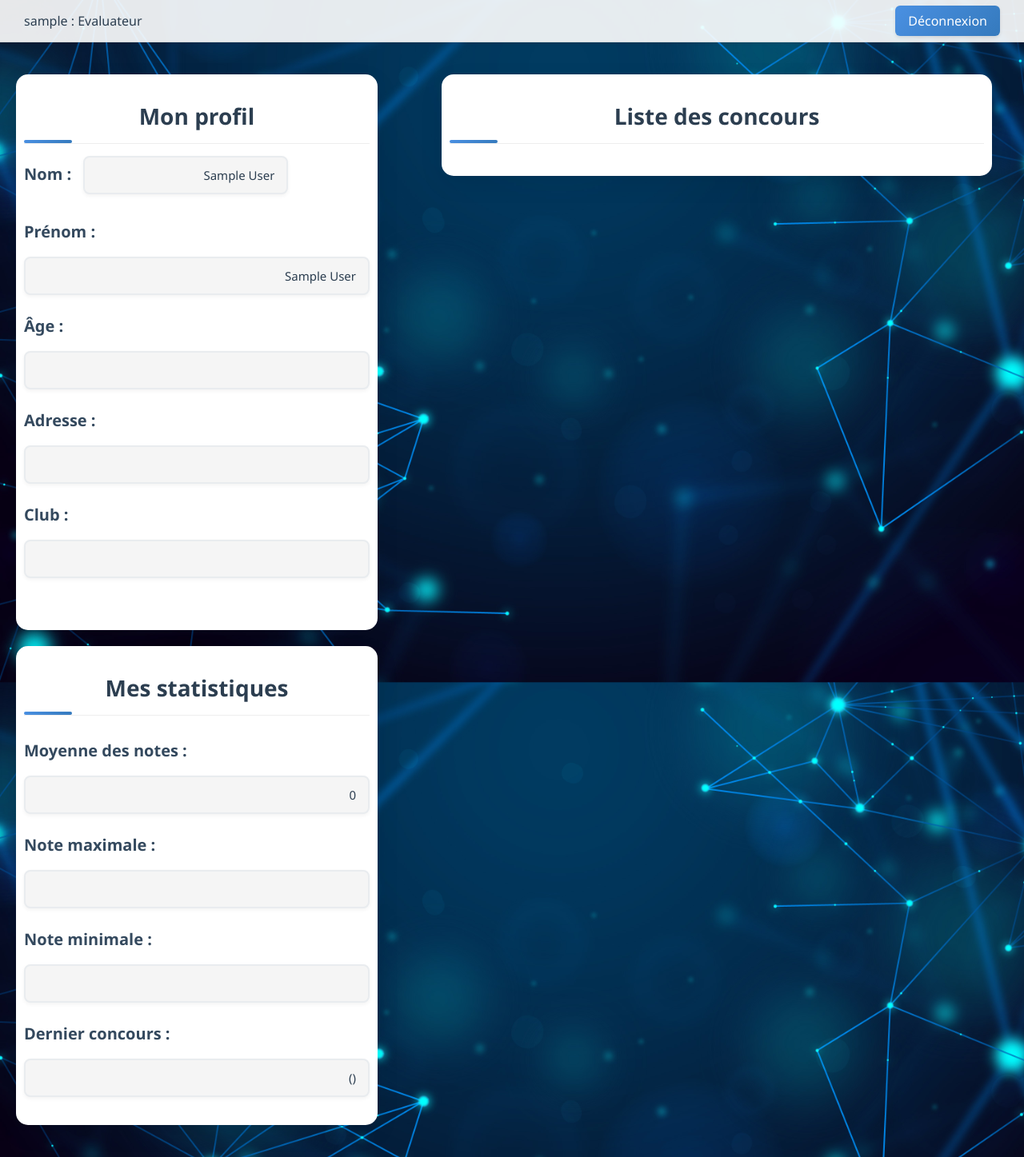
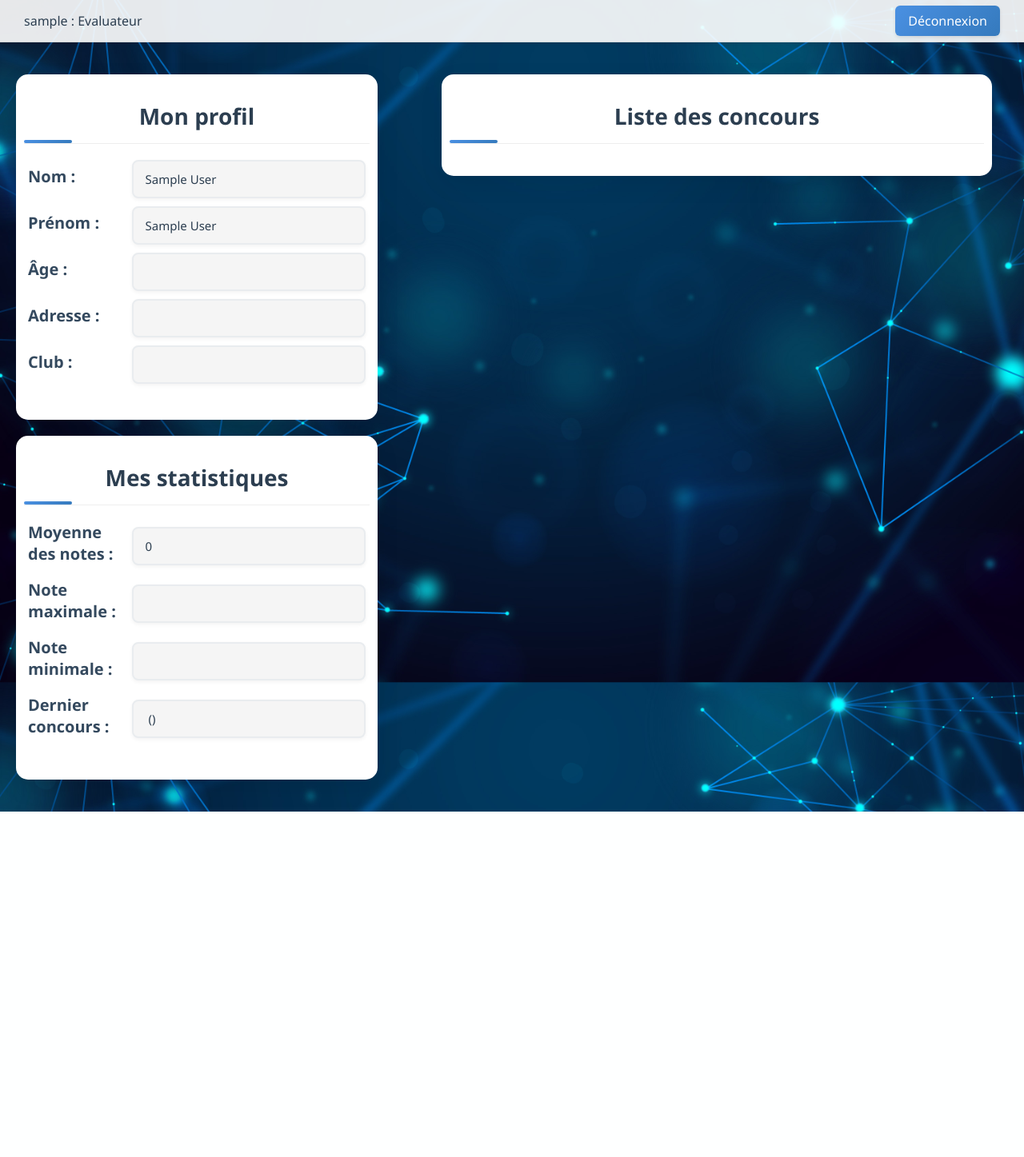
Before and after one commit to atxme/ProjetWeb, a PHP site: page /pages/evaluateur/evaluateur.php in a window 1280 px wide. Shown: the whole page at 80% size. After the commit the page ends 1015 px from the top, so only its background shows below. Run offline with PHP 8.4, Linux system fonts and the light colour scheme; the visitor is signed in with stand-in values (Sample User, id 1); data that the repository does not hold is empty.

Commit message:
add table

```diff
--- a/src/assets/css/evaluateur.css
+++ b/src/assets/css/evaluateur.css
@@ -1,5 +1,5 @@
 body {
-    background-image: url('../../images/font.jpg');
+  background-image: url("../../images/font.jpg");
   background-size: cover;
   background-position: center;
   background-attachment: fixed;
@@ -16,7 +16,7 @@
   display: flex;
   flex-direction: column;
   gap: 30px;
-    font-family: 'Segoe UI', system-ui, sans-serif;
+  font-family: "Segoe UI", system-ui, sans-serif;
 }
 
 .box-info {
@@ -32,7 +32,7 @@
 
 .box-info:hover {
   transform: translateY(-5px);
-    box-shadow: 0 15px 35px rgba(0,0,0,0.12);
+  box-shadow: 0 15px 35px rgba(0, 0, 0, 0.12);
 }
 
 .box {
@@ -42,14 +42,13 @@
   width: auto; /* Ajustez la largeur ou mettez une valeur fixe */
   background: white; /* Couleur de fond */
   border-radius: 15px; /* Coins arrondis */
-    box-shadow: 0 10px 30px rgba(0,0,0,0.08);
+  box-shadow: 0 10px 30px rgba(0, 0, 0, 0.08);
   transition: transform 0.3s ease, box-shadow 0.3s ease;
 }
 
-
 .box:hover {
   transform: translateY(-5px);
-    box-shadow: 0 15px 35px rgba(0,0,0,0.12);
+  box-shadow: 0 15px 35px rgba(0, 0, 0, 0.12);
 }
 
 .header {
@@ -58,7 +57,7 @@
 }
 
 .header h2 {
-    font-family: 'Segoe UI', system-ui, sans-serif;
+  font-family: "Segoe UI", system-ui, sans-serif;
   font-size: 28px;
   font-weight: 600;
   color: #2c3e50;
@@ -69,7 +68,7 @@
 }
 
 .header h2::after {
-    content: '';
+  content: "";
   position: absolute;
   bottom: 0;
   left: 0;
@@ -192,7 +191,7 @@
 }
 
 .status-bar {
-    font-family: 'Segoe UI', system-ui, sans-serif;
+  font-family: "Segoe UI", system-ui, sans-serif;
   /*font-size: 14px;*/
   display: flex;
   justify-content: space-between;
@@ -238,7 +237,7 @@
 
 /* Style des labels */
 .cat {
-    font-family: 'Segoe UI', system-ui, sans-serif;
+  font-family: "Segoe UI", system-ui, sans-serif;
   position: relative; /* Assurez-vous qu'elle reste dans le flux normal */
   width: auto; /* Ajustez la largeur ou mettez une valeur fixe */
   font-size: 20px;
@@ -251,12 +250,11 @@
 
 /* Style des textareas */
 .textarea {
-    font-family: 'Segoe UI', system-ui, sans-serif;
+  font-family: "Segoe UI", system-ui, sans-serif;
   padding: 12px 15px;
   border: 2px solid #e9ecef;
   border-radius: 8px;
   font-size: 15px;
-    margin-bottom: 25px;
   background-color: #f9f9f9; /* Couleur de fond */
   color: #2c3e50; /* Couleur du texte */
   box-shadow: 0 2px 5px rgba(0, 0, 0, 0.05); /* Ombre */
@@ -334,7 +332,6 @@
   font-weight: 500;
 }
 
-
 .data {
   display: flex;
   flex-direction: column;
@@ -357,3 +354,26 @@
   flex: 2;
   text-align: right;
 }
+
+.profile-table {
+  width: 100%;
+  border-collapse: collapse;
+  border-spacing: 0 5em;
+}
+
+.label-cell {
+  text-align: left;
+  padding: 5px;
+  width: 30%;
+}
+
+.input-cell {
+  text-align: right;
+  padding: 5px;
+  width: 70%;
+}
+
+.profile-input {
+  width: 100%;
+  box-sizing: border-box;
+}
--- a/src/pages/evaluateur/evaluateur.php
+++ b/src/pages/evaluateur/evaluateur.php
@@ -3,10 +3,12 @@
 require_once '../../include/db.php';
 
 // Vérification plus stricte de l'authentification et du rôle
-if (!isset($_SESSION['user_id']) ||
+if (
+    !isset($_SESSION['user_id']) ||
     !isset($_SESSION['role']) ||
     $_SESSION['role'] !== 'evaluateur' ||
-    !isset($_SESSION['login'])) {
+    !isset($_SESSION['login'])
+) {
     // Détruire la session si l'accès est non autorisé
     session_destroy();
     header('Location: ../../index.php');
@@ -14,9 +16,11 @@
 }
 
 // Régénérer le token CSRF si nécessaire
-if (empty($_SESSION['csrf_token']) ||
+if (
+    empty($_SESSION['csrf_token']) ||
     !isset($_SESSION['csrf_token_time']) ||
-    (time() - $_SESSION['csrf_token_time']) > 3600) {
+    (time() - $_SESSION['csrf_token_time']) > 3600
+) {
     $_SESSION['csrf_token'] = bin2hex(random_bytes(32));
     $_SESSION['csrf_token_time'] = time();
 }
@@ -85,7 +89,6 @@
 
     // Récupérer les résultats sous forme associative
     $stats = $statsQuery->fetch(PDO::FETCH_ASSOC);
-
 } catch (PDOException $e) {
     // Si une erreur de base de données se produit, l'afficher
     die('Erreur de base de données : ' . $e->getMessage());
@@ -96,23 +99,25 @@
 
 <!DOCTYPE html>
 <html lang="fr">
+
 <head>
     <meta charset="UTF-8">
     <meta name="viewport" content="width=device-width, initial-scale=1.0">
     <title>Evaluateur - Concours de Dessin</title>
     <link rel="stylesheet" href="../../assets/css/evaluateur.css">
 </head>
+
 <body>
     <div class="status-bar">
         <div class="status">
             <?php
             echo htmlspecialchars($_SESSION['login']) . ' : ' .
-                 ucfirst(htmlspecialchars($_SESSION['role']));
+                ucfirst(htmlspecialchars($_SESSION['role']));
             ?>
         </div>
         <div class="logout">
             <?php
-            if(isset($_GET['logout'])) {
+            if (isset($_GET['logout'])) {
                 session_destroy();
                 header('Location: ../../index.php');
                 exit;
@@ -126,47 +131,51 @@
             <div class="box-info">
                 <div class="header">
                     <h2>Mon profil</h2>
-                    <div class="data">
-                        <label class ="cat"><label type ="cat">Nom :</label>
-                        <input class="textarea" value="<?= htmlspecialchars($user['nom']) ?>" disabled>
-                    </div>
-                    <div class="data">
-                        <label class ="cat">Prénom :</label>
-                        <input class="textarea" value="<?= htmlspecialchars($user['prenom']) ?>" disabled>
-                    </div>
-                    <div class="data">
-                        <label class ="cat">Âge :</label>
-                        <input class="textarea" value="<?= htmlspecialchars($user['age']) ?>" disabled>
-                    </div>
-                    <div class="data">
-                        <label class ="cat">Adresse :</label>
-                        <input class="textarea" value="<?= htmlspecialchars($user['adresse']) ?>" disabled>
-                    </div>
-                    <div class="data">
-                        <label class ="cat">Club :</label>
-                        <input class="textarea" value="<?= htmlspecialchars($user['numClub']) ?>" disabled>
-                    </div>
+                    <table class="profile-table">
+                        <tr class="profile-row">
+                            <td class="label-cell"><label class="cat">Nom :</label></td>
+                            <td class="input-cell"><input class="profile-input textarea" value="<?= htmlspecialchars($user['nom']) ?>" disabled></td>
+                        </tr>
+                        <tr class="profile-row">
+                            <td class="label-cell"><label class="cat">Prénom :</label></td>
+                            <td class="input-cell"><input class="profile-input textarea" value="<?= htmlspecialchars($user['prenom']) ?>" disabled></td>
+                        </tr>
+                        <tr class="profile-row">
+                            <td class="label-cell"><label class="cat">Âge :</label></td>
+                            <td class="input-cell"><input class="profile-input textarea" value="<?= htmlspecialchars($user['age']) ?>" disabled></td>
+                        </tr>
+                        <tr class="profile-row">
+                            <td class="label-cell"><label class="cat">Adresse :</label></td>
+                            <td class="input-cell"><input class="profile-input textarea" value="<?= htmlspecialchars($user['adresse']) ?>" disabled></td>
+                        </tr>
+                        <tr class="profile-row">
+                            <td class="label-cell"><label class="cat">Club :</label></td>
+                            <td class="input-cell"><input class="profile-input textarea" value="<?= htmlspecialchars($user['nomClub']) ?>" disabled></td>
+                        </tr>
+                    </table>
                 </div>
             </div>
             <div class="box-info">
                 <div class="header">
                     <h2>Mes statistiques</h2>
-                </div>
-                <div class="data">
-                    <label class ="cat">Moyenne des notes :</label>
-                    <input class="textarea" value="<?= htmlspecialchars(strval(round($stats['moyenne_notes'], 2))) ?>" disabled>
-                </div>
-                <div class="data">
-                    <label class ="cat">Note maximale :</label>
-                    <input class="textarea" value="<?= htmlspecialchars($stats['note_max']) ?>" disabled>
-                </div>
-                <div class="data">
-                    <label class ="cat">Note minimale :</label>
-                    <input class="textarea" value="<?= htmlspecialchars($stats['note_min']) ?>" disabled>
-                </div>
-                <div class="data">
-                    <label class ="cat">Dernier concours :</label>
-                    <input class="textarea" value="<?= htmlspecialchars($stats['nom_concours'] . ' (' . $stats['dernier_concours'] . ')') ?>" disabled>
+                    <table class="profile-table">
+                        <tr class="profile-row">
+                            <td class="label-cell"><label class="cat">Moyenne des notes :</label></td>
+                            <td class="input-cell"><input class="profile-input textarea" value="<?= htmlspecialchars(strval(round($stats['moyenne_notes'], 2))) ?>" disabled></td>
+                        </tr>
+                        <tr class="profile-row">
+                            <td class="label-cell"><label class="cat">Note maximale :</label></td>
+                            <td class="input-cell"><input class="profile-input textarea" value="<?= htmlspecialchars($stats['note_max']) ?>" disabled></td>
+                        </tr>
+                        <tr class="profile-row">
+                            <td class="label-cell"><label class="cat">Note minimale :</label></td>
+                            <td class="input-cell"><input class="profile-input textarea" value="<?= htmlspecialchars($stats['note_min']) ?>" disabled></td>
+                        </tr>
+                        <tr class="profile-row">
+                            <td class="label-cell"><label class="cat">Dernier concours :</label></td>
+                            <td class="input-cell"><input class="profile-input textarea" value="<?= htmlspecialchars($stats['nom_concours'] . ' (' . $stats['dernier_concours'] . ')') ?>" disabled></td>
+                        </tr>
+                    </table>
                 </div>
             </div>
         </div>
```
Lines whose indentation alone changed are shown as unchanged.
